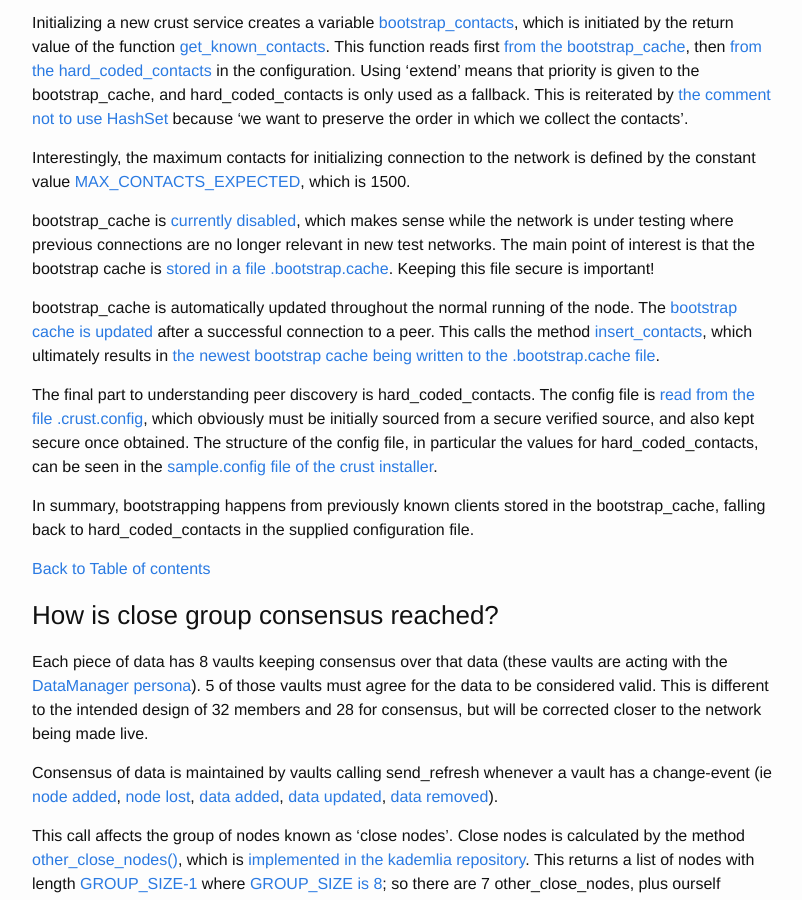
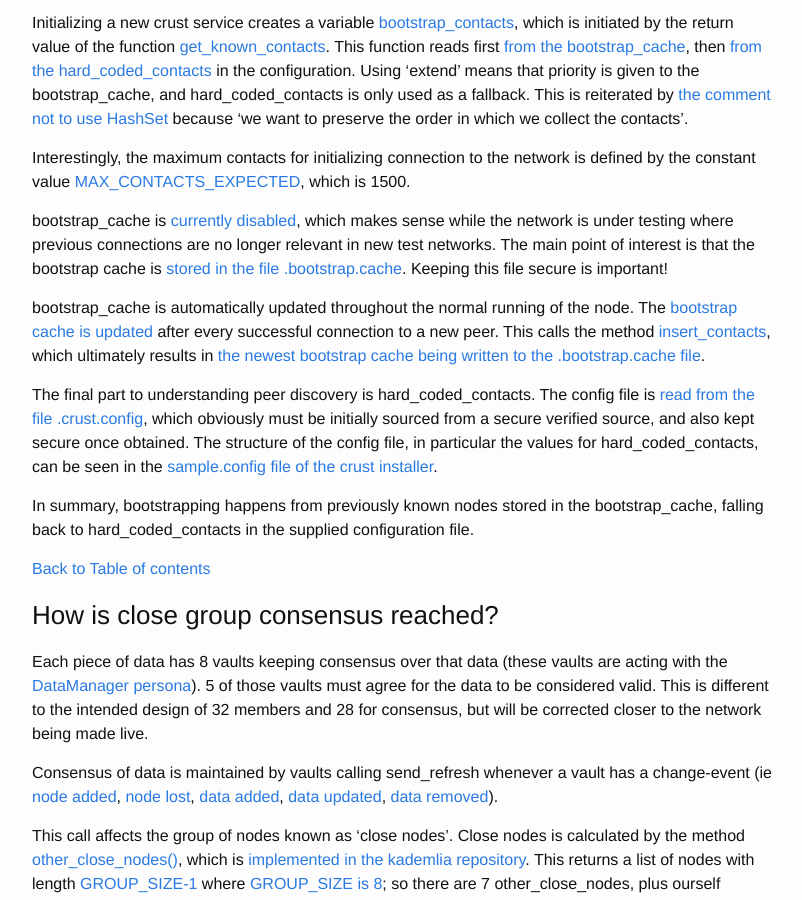
Before and after one commit to safe-network-explained/safe-network-explained.github.io, a Jekyll site: the page built from _posts/2016-05-10-safe-network-implementation-explained-in-plain-language.markdown, in a window 1280 px wide and 900 px high, scrolled down 1749 px. Shown: the whole window, without its empty margins (238-1040 px from the left). Built offline with Jekyll 4.4.1, drawn with Linux system fonts in a browser that asks for light colours.

Commit message:
Wording is clearer for node peer discovery

```diff
--- a/_posts/2016-05-10-safe-network-implementation-explained-in-plain-language.markdown
+++ b/_posts/2016-05-10-safe-network-implementation-explained-in-plain-language.markdown
@@ -72,13 +72,13 @@ Initializing a new crust service creates a variable [bootstrap_contacts](https:/
 
 Interestingly, the maximum contacts for initializing connection to the network is defined by the constant value [MAX_CONTACTS_EXPECTED](https://github.com/maidsafe/crust/blob/d73e34ca806f13dd15a7bcad19d6feb653536f09/src/bootstrap.rs#L44), which is 1500.
 
-bootstrap_cache is [currently disabled](https://github.com/maidsafe/crust/blob/d73e34ca806f13dd15a7bcad19d6feb653536f09/src/bootstrap_handler.rs#L26), which makes sense while the network is under testing where previous connections are no longer relevant in new test networks. The main point of interest is that the bootstrap cache is [stored in a file .bootstrap.cache](https://github.com/maidsafe/crust/blob/d73e34ca806f13dd15a7bcad19d6feb653536f09/src/bootstrap_handler.rs#L109). Keeping this file secure is important!
+bootstrap_cache is [currently disabled](https://github.com/maidsafe/crust/blob/d73e34ca806f13dd15a7bcad19d6feb653536f09/src/bootstrap_handler.rs#L26), which makes sense while the network is under testing where previous connections are no longer relevant in new test networks. The main point of interest is that the bootstrap cache is [stored in the file .bootstrap.cache](https://github.com/maidsafe/crust/blob/d73e34ca806f13dd15a7bcad19d6feb653536f09/src/bootstrap_handler.rs#L109). Keeping this file secure is important!
 
-bootstrap_cache is automatically updated throughout the normal running of the node. The [bootstrap cache is updated](https://github.com/maidsafe/crust/blob/d73e34ca806f13dd15a7bcad19d6feb653536f09/src/service.rs#L387) after a successful connection to a peer. This calls the method [insert_contacts](https://github.com/maidsafe/crust/blob/d73e34ca806f13dd15a7bcad19d6feb653536f09/src/bootstrap_handler.rs#L58), which ultimately results in [the newest bootstrap cache being written to the .bootstrap.cache file](https://github.com/maidsafe/crust/blob/d73e34ca806f13dd15a7bcad19d6feb653536f09/src/bootstrap_handler.rs#L103).
+bootstrap_cache is automatically updated throughout the normal running of the node. The [bootstrap cache is updated](https://github.com/maidsafe/crust/blob/d73e34ca806f13dd15a7bcad19d6feb653536f09/src/service.rs#L387) after every successful connection to a new peer. This calls the method [insert_contacts](https://github.com/maidsafe/crust/blob/d73e34ca806f13dd15a7bcad19d6feb653536f09/src/bootstrap_handler.rs#L58), which ultimately results in [the newest bootstrap cache being written to the .bootstrap.cache file](https://github.com/maidsafe/crust/blob/d73e34ca806f13dd15a7bcad19d6feb653536f09/src/bootstrap_handler.rs#L103).
 
 The final part to understanding peer discovery is hard_coded_contacts. The config file is [read from the file .crust.config](https://github.com/maidsafe/crust/blob/d73e34ca806f13dd15a7bcad19d6feb653536f09/src/config_handler.rs#L80), which obviously must be initially sourced from a secure verified source, and also kept secure once obtained. The structure of the config file, in particular the values for hard_coded_contacts, can be seen in the [sample.config file of the crust installer](https://github.com/maidsafe/crust/blob/d73e34ca806f13dd15a7bcad19d6feb653536f09/installer/sample.config).
 
-In summary, bootstrapping happens from previously known clients stored in the bootstrap_cache, falling back to hard_coded_contacts in the supplied configuration file.
+In summary, bootstrapping happens from previously known nodes stored in the bootstrap_cache, falling back to hard_coded_contacts in the supplied configuration file.
 
 [Back to Table of contents](#new-vault-peer-discovery_toc)
 
```
